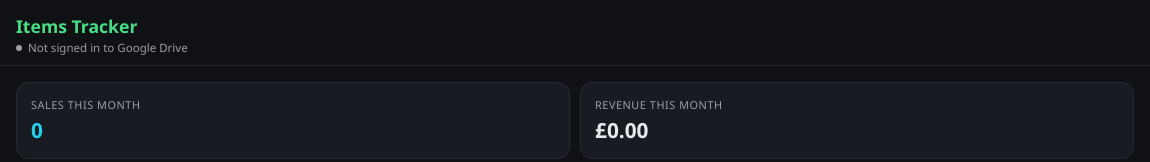
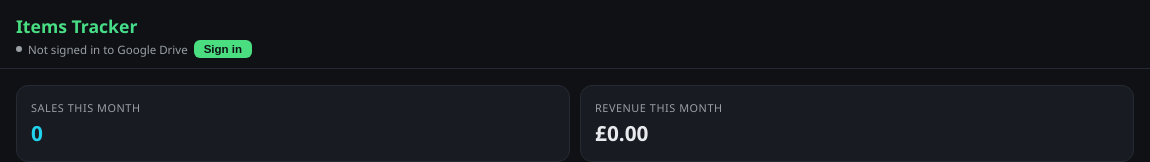
Before and after one commit to saank2007-star/items.tracker, an Electron app: page docs/index.html in a window 1150 px wide. Shown: the top 162 px of the page. Drawn offline with Linux system fonts and the light colour scheme.

```diff
--- a/docs/index.html
+++ b/docs/index.html
@@ -101,7 +101,7 @@ input[type=number]::-webkit-inner-spin-button { -webkit-appearance:none; }
   <div class="sync-status">
     <span class="sync-dot" id="syncDot"></span>
     <span id="syncMsg">Not signed in to Google Drive</span>
-    <button class="btn-signin" id="signinBtn" onclick="signIn()" style="display:none">Sign in</button>
+    <button class="btn-signin" id="signinBtn" onclick="signIn()">Sign in</button>
   </div>
 </div>
 
```
